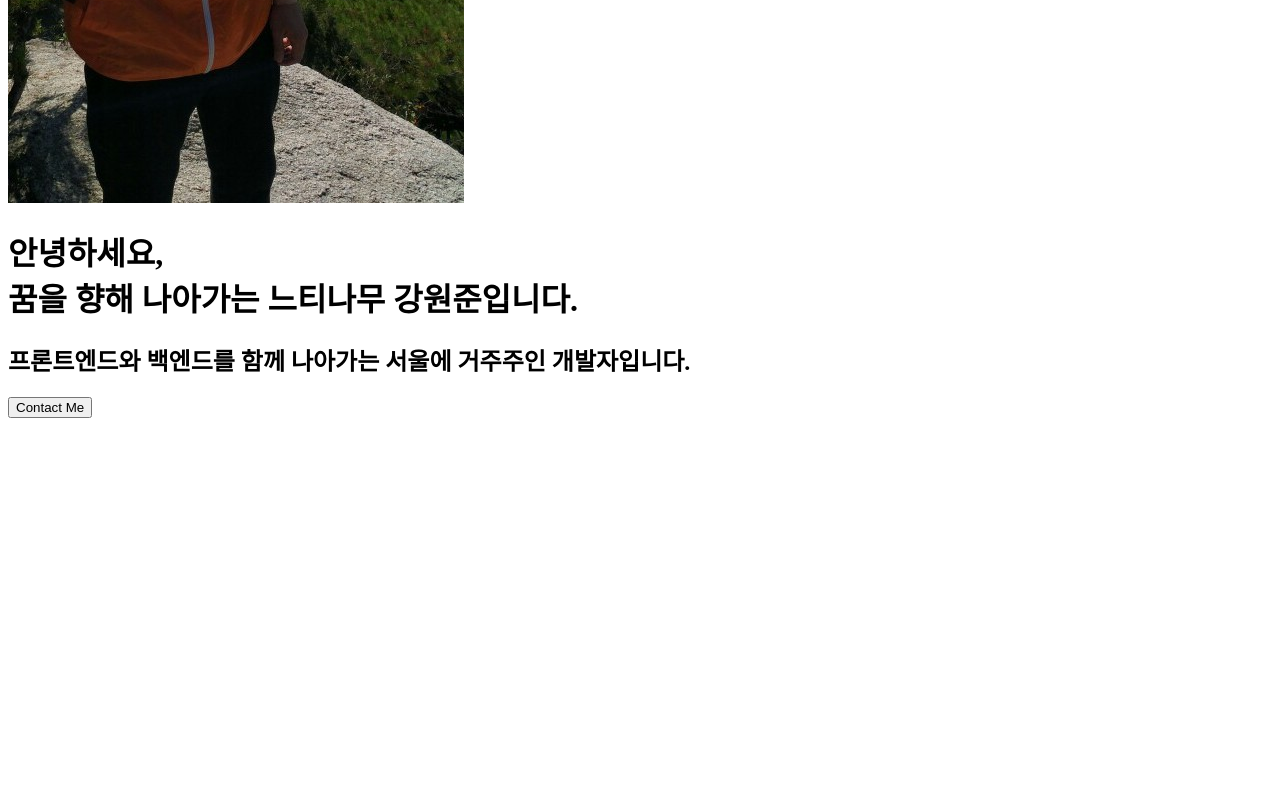
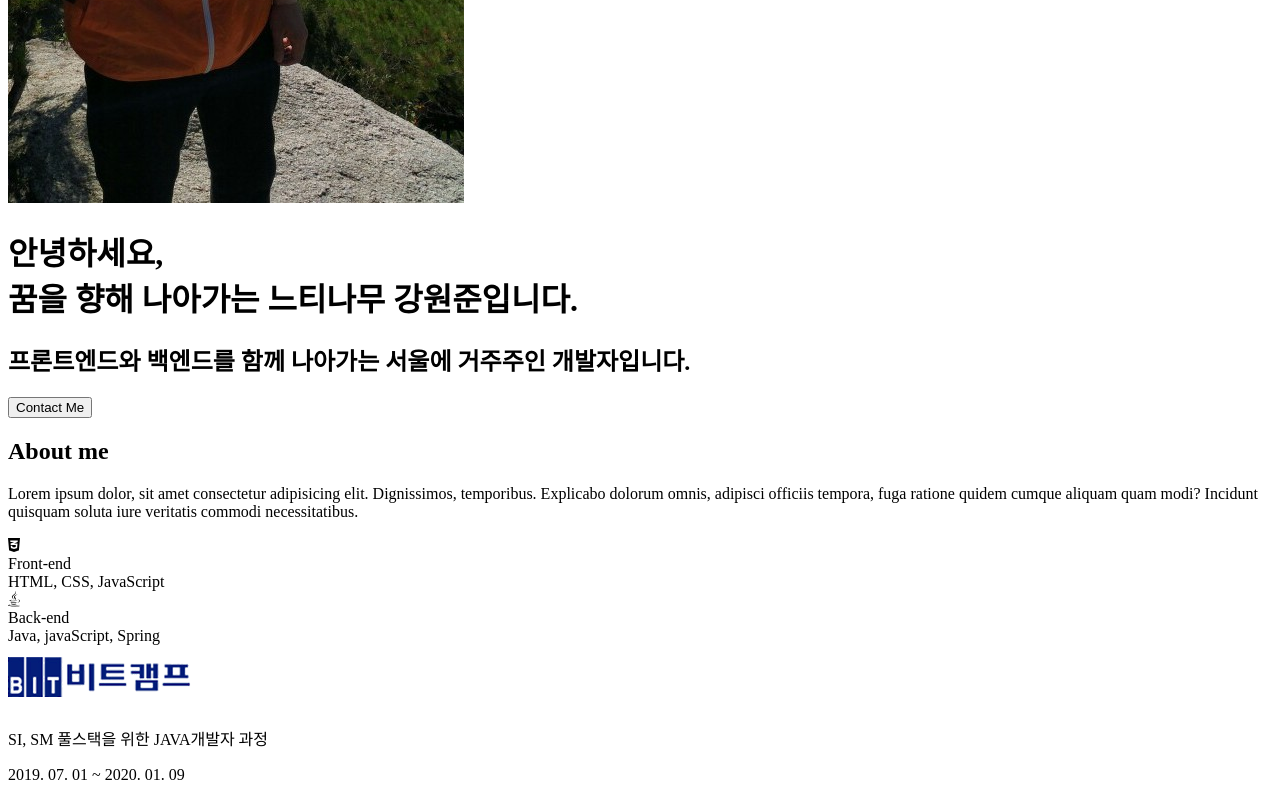
Before and after one commit to wonjunknag/portfolio, a plain HTML site: page index.html in a window 1280 px wide. Shown: the part 901-1701 px from the top of the page. Before the commit the page ends 1327 px from the top, so only its background shows below. Drawn offline with Linux system fonts and the light colour scheme.

Commit message:
HTML: About

```diff
--- a/index.html
+++ b/index.html
@@ -47,7 +47,44 @@
       <button class="home__contact">Contact Me</button>
     </seciton>
     <!-- About -->
-    <section id="about"></section>
+    <section id="about">
+      <h1>About me</h1>
+      <p>
+        Lorem ipsum dolor, sit amet consectetur adipisicing elit. Dignissimos,
+        temporibus. Explicabo dolorum omnis, adipisci officiis tempora, fuga
+        ratione quidem cumque aliquam quam modi? Incidunt quisquam soluta iure
+        veritatis commodi necessitatibus.
+      </p>
+      <div class="about__majors">
+        <div class="mjor">
+          <div class="major__icon">
+            <i class="fab fa-css3-alt"></i>
+          </div>
+          <div class="major__title">Front-end</div>
+          <div class="major__description">HTML, CSS, JavaScript</div>
+        </div>
+        <div class="mjor">
+          <div class="major__icon">
+            <i class="fab fa-java"></i>
+          </div>
+          <div class="major__title">Back-end</div>
+          <div class="major__description">
+            Java, javaScript, Spring
+          </div>
+        </div>
+      </div>
+      <div class="about__jobs">
+        <div class="job">
+          <img
+            src="images/jobs/job_logo.png"
+            alt="bitcamp logo"
+            class="job__logo"
+          />
+          <p class="job__name">SI, SM 풀스택을 위한 JAVA개발자 과정</p>
+          <p class="job__period">2019. 07. 01 ~ 2020. 01. 09</p>
+        </div>
+      </div>
+    </section>
     <!-- Skills -->
     <section id="skills"></section>
     <!-- Work -->
```
Also changed, not shown: images/jobs/job_logo.png (added).
